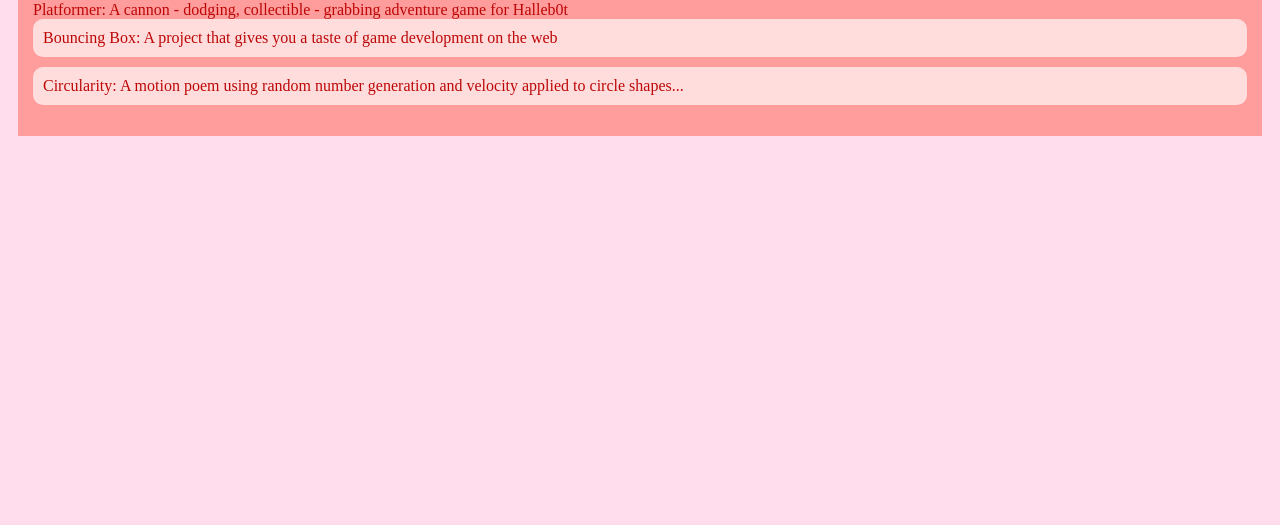
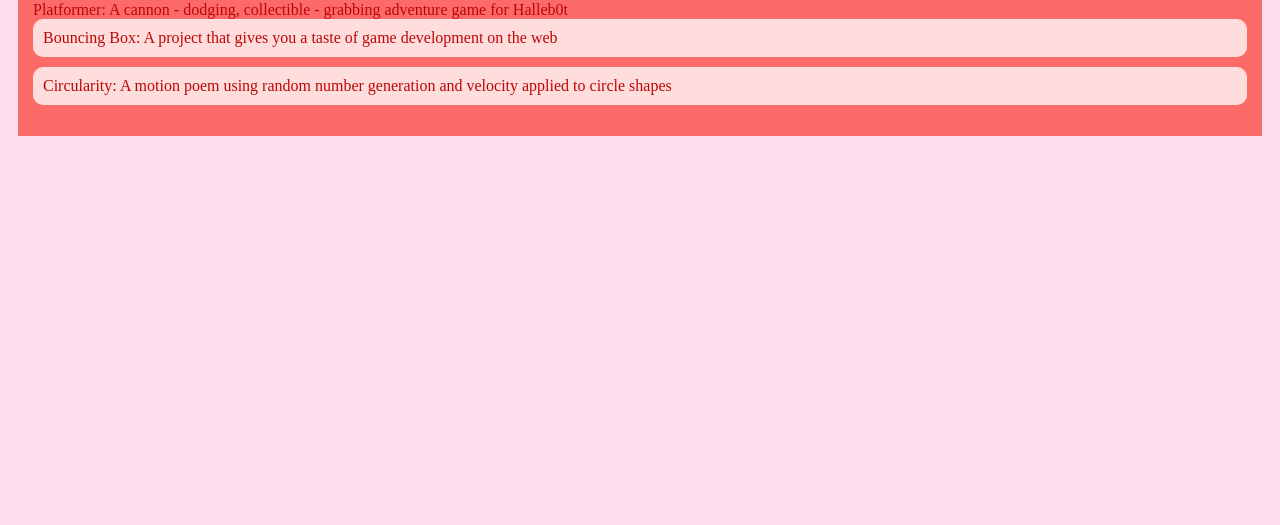
Before and after one commit to JenniferNguyen777/JenniferNguyen777, a plain HTML site: page portfolio.html in a window 1280 px wide. Shown: the part 275-800 px from the top of the page. Drawn offline with Linux system fonts and the light colour scheme.

Commit message:
add portfolio.html file

```diff
--- a/portfolio.html
+++ b/portfolio.html
@@ -30,7 +30,7 @@
         <ul id="portfolio"
         <li><a href="projects/platformer/">Platformer: A cannon - dodging, collectible - grabbing adventure game for Halleb0t</a></li>
         <li><a href="projects/bouncing-box/">Bouncing Box: A project that gives you a taste of game development on the web </a></li>
-        <li><a href="projects/circularity/">Circularity: A motion poem using random number generation and velocity applied to circle shapes...</a></li>
+        <li><a href="projects/circularity/">Circularity: A motion poem using random number generation and velocity applied to circle shapes</a></li>
 
         </ul>
     </div>
--- a/style.css
+++ b/style.css
@@ -40,7 +40,7 @@ a {
 
 /* main container area beneath menu */
 main {
-    background: rgb(255, 156, 156);
+    background: rgb(252, 106, 106);
     display: flex;
 }
 .sidebar {
```
